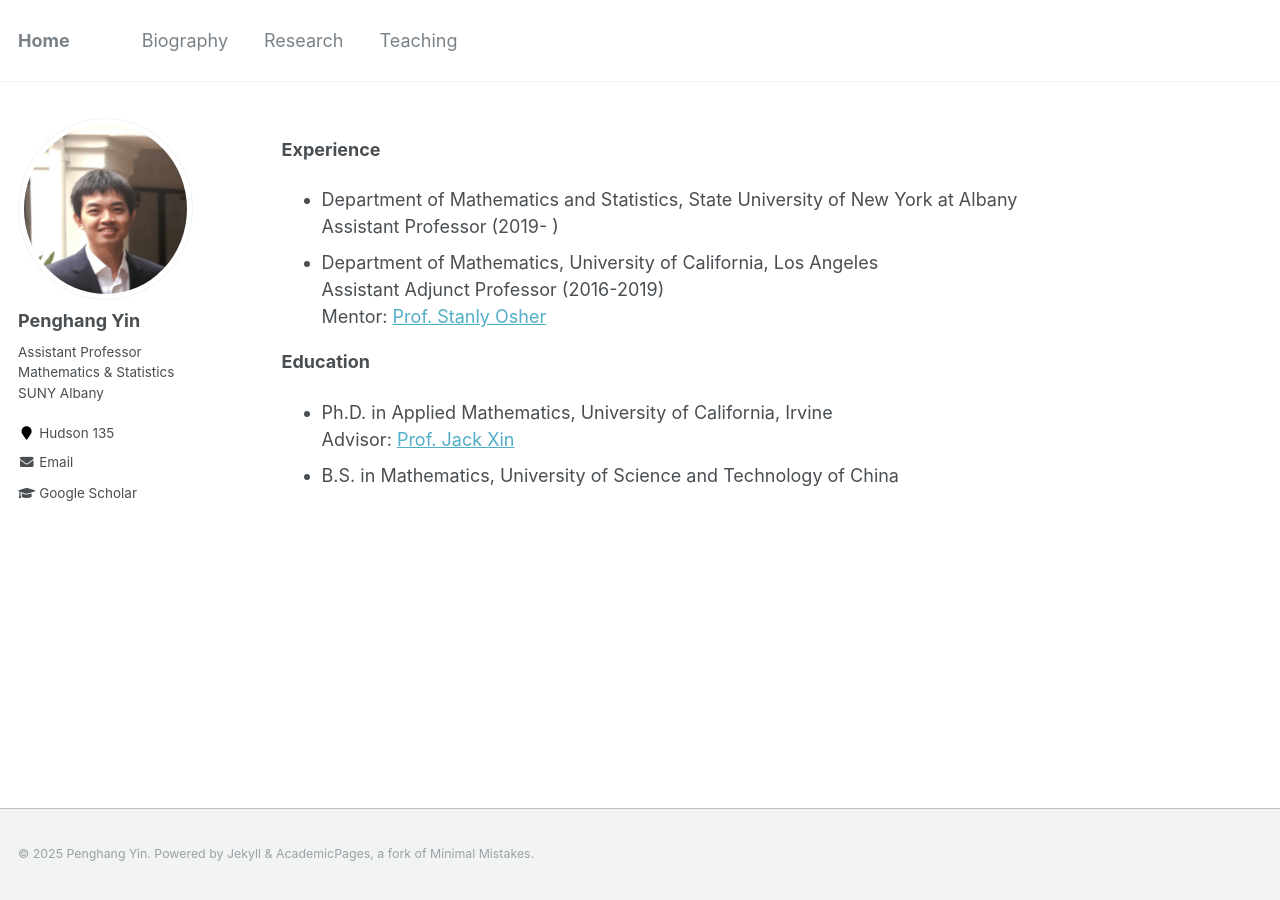
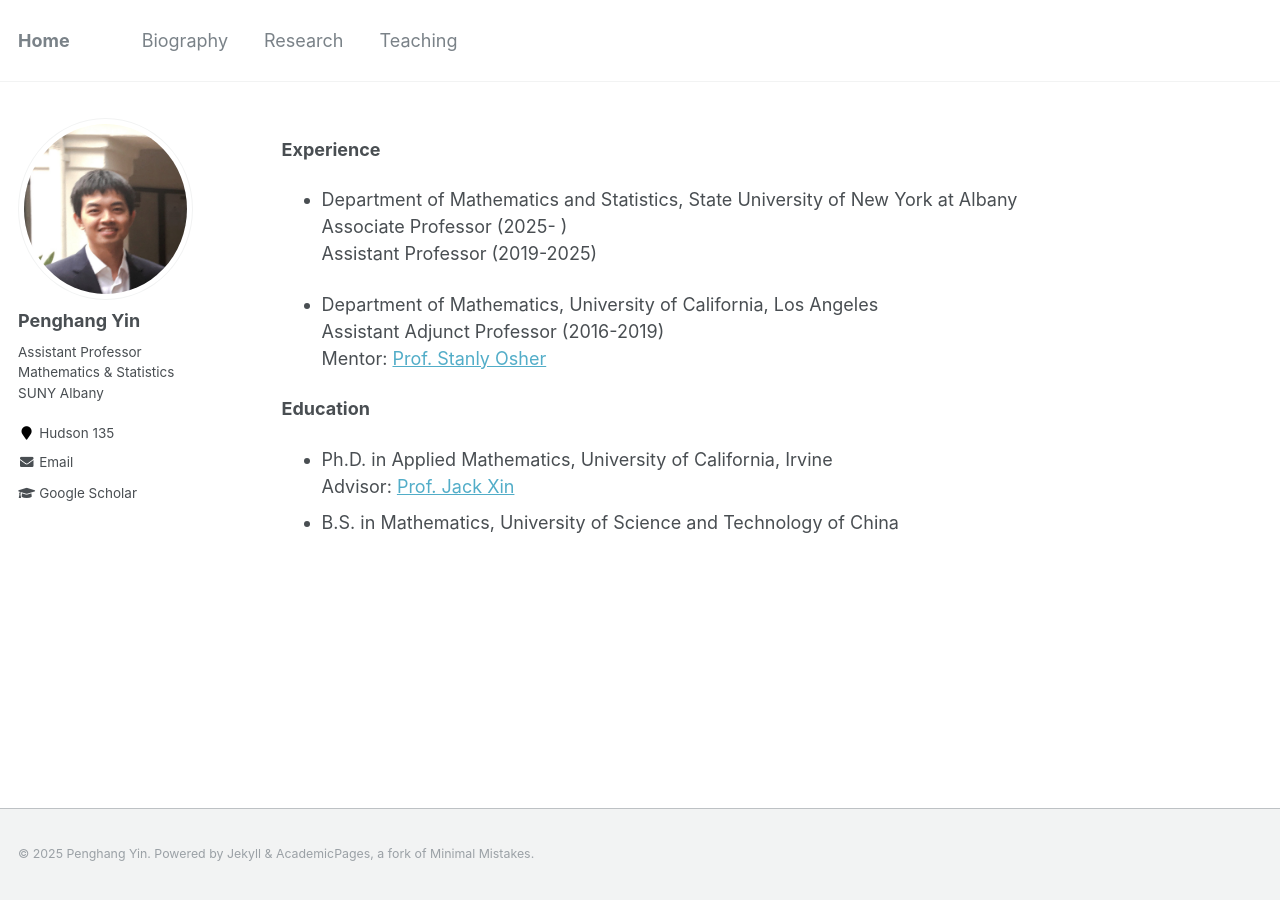
Before and after one commit to yin-penghang/yin-penghang.github.io, a Jekyll site: the page built from _pages/bio.md, in a window 1280 px wide. Built offline with Jekyll 4.4.1, drawn with Linux system fonts in a browser that asks for light colours.

Commit message:
Update bio.md

```diff
--- a/_pages/bio.md
+++ b/_pages/bio.md
@@ -8,7 +8,9 @@ author_profile: true
 
 **Experience**
  - Department of Mathematics and Statistics, State University of New York at Albany\
-   Assistant Professor (2019- )
+   Associate Professor (2025- ) \
+   Assistant Professor (2019-2025)
+
  - Department of Mathematics, University of California, Los Angeles\
    Assistant Adjunct Professor (2016-2019)  \
    Mentor: [Prof. Stanly Osher](https://www.math.ucla.edu/~sjo/)
```
